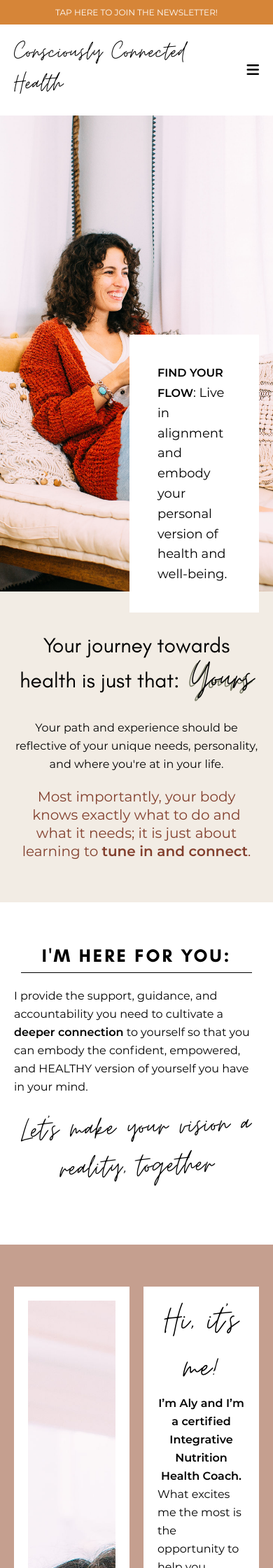
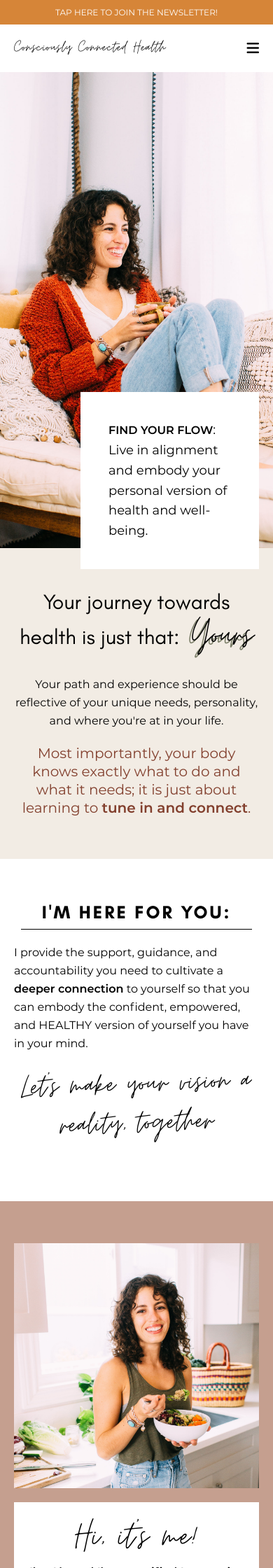
Before and after one commit to Consciously-Connected-Health/consciously-connected-health.github.io, a Jekyll site: the page built from index.html, in a window 390 px wide. Shown: the top 2240 px of the page at 70% size. Built offline with Jekyll 4.4.1, drawn with Linux system fonts in a browser that asks for light colours; nearby versions of some CDN libraries.

Commit message:
landing page mobile adjustments and add sun image to footer

```diff
--- a/_includes/footer.html
+++ b/_includes/footer.html
@@ -1,7 +1,7 @@
 <footer class="sunny-container">
   <div class="site-container">
     <div class="sunny">
-      <div>
+      <div class="social-media-links">
         <a href="mailto:consciouslyconnectedhealth@gmail.com">
           <i class="far fa-envelope fa-lg"></i>
         </a>
@@ -11,11 +11,14 @@
       </div>
 
       <div>
+        <div class="sun" style="background-image: url('/assets/img/rising_sun.png');" alt=""></div>
+        <!-- <div class="photo" style="background-image: url('/assets/img/me.jpg');"></div> -->
+        <!-- <img src="/assets/img/rising_sun.png" alt=""> -->
         <div class="logo fancy">Consciously Connected Health</div>
         <p class="copyright">&copy;2020 Consciously Connected Health All Right Reserved</p>
       </div>
 
-      <a href="#">Terms &amp; Privacy</a>
+      <a  class="terms-privacy" href="#">Terms &amp; Privacy</a>
     </div>
   </div>
 </footer>
--- a/assets/css/about.css
+++ b/assets/css/about.css
@@ -6,21 +6,6 @@
   font-size: 1.6rem;
   font-weight: bold;
   letter-spacing: 0.3rem;
-}
-
-.about .photo {
-  background-size: cover;
-
-  width: 100%;
-  padding-bottom: 133.33%; /* 3:4 Aspect Ratio */
-  overflow: hidden;
-}
-
-@media screen and (max-width: 850px) {
-  .about .photo {
-    background-position-y: 30%;
-    padding-bottom: 100%; /* 1:1 Aspect Ratio */
-  }
 }
 
 /* .about section:first-child {
--- a/assets/css/footer.css
+++ b/assets/css/footer.css
@@ -8,25 +8,51 @@
   gap: 2rem;
 }
 
-.sunny *:first-child {
+.sunny .social-media-links {
   justify-self: left;
 }
 
-.sunny *:last-child {
+.sunny .terms-privacy {
   justify-self: right;
 }
 
 .sunny a {
   color: black;
-  font-size: 1.8rem;
+  font-size: 1.6rem;
   text-transform: uppercase;
+}
+
+.sun {
+  background-size: cover;
+
+  width: 34%;
+  padding-bottom: 17%;
+  overflow: hidden;
+
+  margin: 0 auto;
 }
 
 .sunny .logo {
   font-size: 4rem;
+  margin-top: -1rem;
 }
 
 .sunny .copyright {
   font-size: 1.2rem;
   text-align: center;
 }
+
+@media screen and (max-width: 750px) {
+  footer .sunny {
+    grid-template-columns: 1fr;
+  }
+
+  .sunny .social-media-links {
+    grid-row: 2;
+    justify-self: center;
+  }
+
+  .sunny .terms-privacy {
+    justify-self: center;
+  }
+}
--- a/assets/css/header.css
+++ b/assets/css/header.css
@@ -102,12 +102,9 @@
   .site-nav a.logo {
     grid-row: 1;
     grid-column: 1;
-  }
+    text-align: left;
 
-  .site-nav a.logo {
-    grid-row: 1;
-    grid-column: 1;
-    text-align: left;
+    font-size: 2.5rem;
   }
 
   .site-nav .menu-icon {
--- a/assets/css/styles.css
+++ b/assets/css/styles.css
@@ -63,6 +63,21 @@
   margin: 0 auto;
 }
 
+.photo {
+  background-size: cover;
+
+  width: 100%;
+  padding-bottom: 133.33%; /* 3:4 Aspect Ratio */
+  overflow: hidden;
+}
+
+@media screen and (max-width: 850px) {
+  .photo {
+    background-position-y: 30%;
+    padding-bottom: 100%; /* 1:1 Aspect Ratio */
+  }
+}
+
 
 
 
@@ -98,6 +113,12 @@
 .landing .blurb .emphasized {
   text-transform: uppercase;
   font-weight: bold;
+}
+
+@media screen and (max-width: 850px) {
+  .landing .hero .blurb {
+    max-width: 50%;
+  }
 }
 
 /* Pitch */
@@ -175,14 +196,14 @@
 .landing .landing-about {
   display: grid;
   grid-template-columns: 1fr 1fr;
-  grid-column-gap: 20px;
+  gap: 2rem;
 }
 
 .landing .landing-about h3 {
   font-size: 6rem;
 }
 
-.landing .landing-about > * {
+.landing .landing-about > *:not(.photo) {
   padding: 2rem;
   background-color: white;
   box-sizing: border-box;
@@ -192,6 +213,12 @@
   width: 100%;
   height: 100%;
   object-fit: cover;
+}
+
+@media screen and (max-width: 850px) {
+  .landing .landing-about {
+    grid-template-columns: 1fr;
+  }
 }
 
 /* Stay Tuned */
--- a/index.html
+++ b/index.html
@@ -27,7 +27,7 @@
 <section class="landing-about-container">
   <div class="site-container">
     <div class="landing-about">
-      <img src="/assets/img/me.jpg" alt="Hi, I'm Aly!">
+      <div class="photo" style="background-image: url('/assets/img/me.jpg');"></div>
       <div class="">
         <h3 class="fancy">Hi, it's me!</h3>
         <b>I’m Aly and I’m a certified Integrative Nutrition Health Coach.</b>
```
